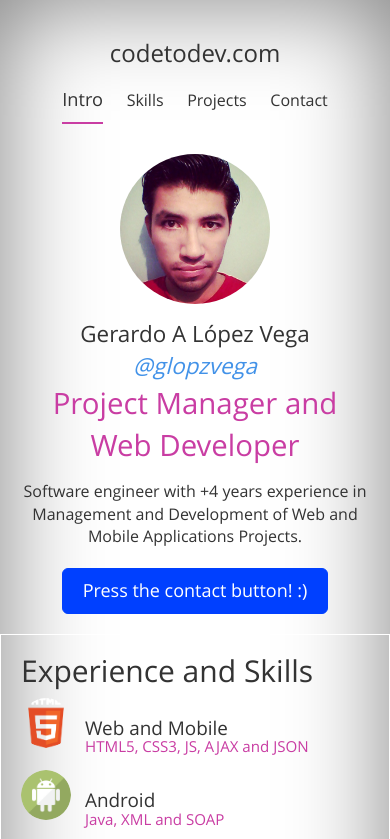
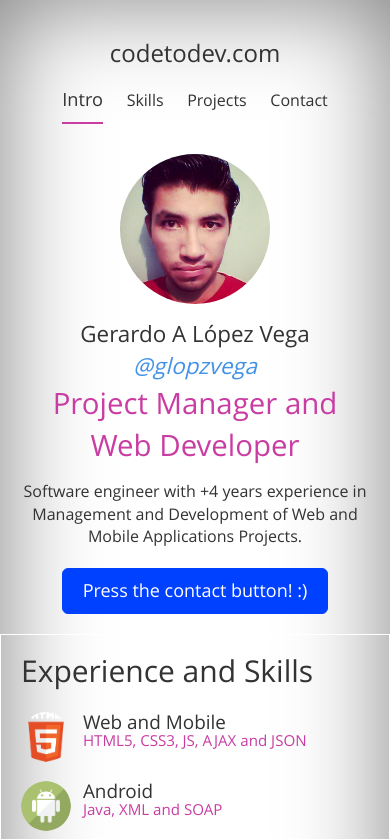
Before and after one commit to glopzvega/glopzvega.github.io, a plain HTML site: page index.html in a window 390 px wide. Shown: the top 839 px of the page. Drawn offline with nearby package versions, Linux system fonts and the light colour scheme.

Commit message:
h3 margin and absoulute position in Responsive

```diff
--- a/css/custom.css
+++ b/css/custom.css
@@ -194,11 +194,7 @@ li > a:hover
 	div.experience .exp
 	{
 		width: 100%;
-		margin: 0;
-	}
-	div.experience .exp .description p
-	{
-		display: none;
+		margin-top: 1em;
 	}
 
 	div.experience .exp .imagen
@@ -216,10 +212,19 @@ li > a:hover
 
 	div.experience .exp .description
 	{
-		display: block;
 		font-size: 0.9em;
+		left: 6.5em;
+		position: absolute;
 		text-align: left;
 	}
 
+	div.experience .exp .description h3
+	{
+		margin: 0;
+	}
 
+	div.experience .exp .description p
+	{
+		display: none;
+	}
 }
```
